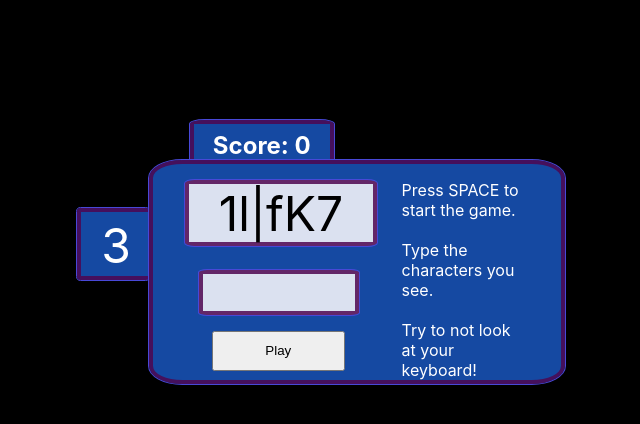
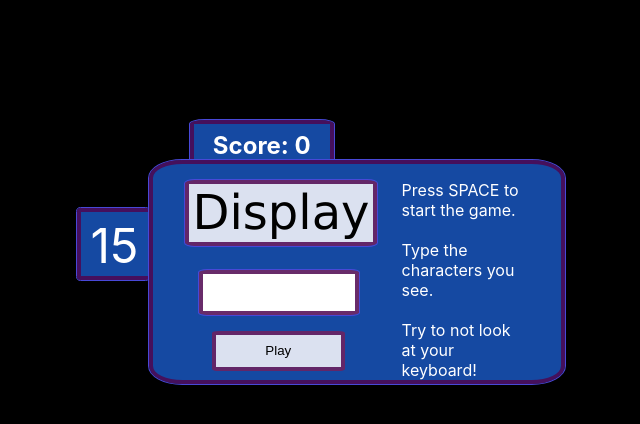
Before and after one commit to weskeiser/Typing-Game, a React (Create React App) app: page / in a window 1280 px wide. Shown: the top 424 px of the page, without its empty margins (3-643 px from the left). Built offline with nearby package versions, Linux system fonts and the light colour scheme.

Commit message:
progress backup

```diff
--- a/src/App.tsx
+++ b/src/App.tsx
@@ -14,15 +14,16 @@ import handleKeyPress from './functions/handleKeyPress';
 import characterDatabase from './database/characterDatabase';
 import WPM from './modules/WordsPerMinute.tsx/WordsPerMinute';
 import CurrentCharacter from './modules/CurrentCharacter/CurrentCharacter';
+import TaskControls from './modules/TaskControls/TaskControls';
 
 function App() {
   // States
   const [progress, setProgress] = useState(0);
-  const [displayText, setDisplayText] = useState('1l|fK7');
+  const [displayText, setDisplayText] = useState('Display');
   const [textInputValue, setTextInputValue] = useState('');
   const [textInputInactive, setTextInputInactive] = useState(true);
   const [taskLength, setTaskLength] = useState(4);
-  const [taskTimer, setTaskTimer] = useState(3);
+  const [taskTimer, setTaskTimer] = useState(15);
   const [timeRemaining, setTimeRemaining] = useState(taskTimer);
   const [intervalId, setIntervalId] = useState(0);
   const [gameStatus, setGameStatus] = useState('');
@@ -69,7 +70,7 @@ function App() {
         />
       </div>
       <div className="game__horizontal-modules">
-        <div className="horizontal-modules__vertical">
+        <div className="game__horizontal-modules--left">
           <Countdown timeRemaining={timeRemaining} />
           <CurrentCharacter currentCharacter={currentCharacter} />
         </div>
@@ -113,6 +114,9 @@ function App() {
             />
           </section>
         </div>
+        <div className="game__horizontal-modules--right">
+          {/* <TaskControls /> */}
+        </div>
       </div>
     </div>
   );
--- a/src/database/characterDatabase.tsx
+++ b/src/database/characterDatabase.tsx
@@ -1,4 +1,4 @@
 const characterDatabase =
-  '-_1!2@3#4$5%67&8*9(0)=+qQwWeErRtTyYuUiIoOpP\\|aAsSdDfFgGhHjJkKlL;:zZxXcCvVbBnNmM,<.>/?[]{}';
+  '-_1!2@3#4$5%67&8*9(0)=+qQwWeErRtTyYuUioOpP\\|aAsSdDfFgGhHjJkKlL;:zZxXcCvVbBnNmM,<.>/?[]{}';
 
 export default characterDatabase;
--- /dev/null
+++ b/src/modules/TaskControls/TaskControls.tsx
@@ -0,0 +1,10 @@
+const TaskControls = () => {
+  return (
+    <div className="game__task-controls">
+      <div className="game__task-controls__length">LN</div>
+      <div className="game__task-controls__duration">DR</div>
+    </div>
+  );
+};
+
+export default TaskControls;
--- a/src/styles/App.css
+++ b/src/styles/App.css
@@ -17,7 +17,8 @@ html {
 
 .game__current-character {
   font-size: 5em;
-  margin-left: 0.1em;
+  margin-left: -0.1em;
+  margin-top: 0.2em;
   color: #1bcb4c;
 }
 
@@ -69,7 +70,7 @@ html {
   position: fixed;
   margin-top: 10em;
   margin-left: 22.7em;
-  width: 5em;
+  width: 6em;
   -webkit-transition: margin-top 0.5s;
   transition: margin-top 0.5s;
   z-index: -1;
@@ -117,13 +118,13 @@ html {
   height: 1.2em;
   width: 4em;
   font-size: 3em;
+  font-family: 'Lucida Sans', 'Lucida Sans Regular', 'Lucida Grande', 'Lucida Sans Unicode', Geneva, Verdana, sans-serif;
   text-align: center;
   padding-bottom: 1.2em;
 }
 
 .game__input {
   font-size: 2em;
-  background-color: #dbe1f0;
   border: 4px solid rgba(78, 6, 81, 0.851);
   outline: 1px solid #4848d7;
   width: 5em;
@@ -138,5 +139,19 @@ html {
   width: 10em;
   height: 3em;
   margin-left: 2em;
+  border: 4px solid rgba(78, 6, 81, 0.851);
+  border-radius: 5%;
+  background-color: #dbe1f0;
+}
+
+.game__task-controls {
+  margin-top: 5em;
+  width: 3.5em;
+  height: 6em;
+  border-radius: 5%;
+  border: 4px solid rgba(78, 6, 81, 0.851);
+  border-left: none;
+  outline: 1px solid #4848d7;
+  background-color: #1549a2;
 }
 /*# sourceMappingURL=App.css.map */
--- a/src/styles/App.scss
+++ b/src/styles/App.scss
@@ -23,10 +23,13 @@ html {
 .game {
   margin-left: 5em;
   color: #ffff;
+  // width: 100%;
+  // height: 100vh;
 
   &__current-character {
     font-size: 5em;
-    margin-left: 0.1em;
+    margin-left: -0.1em;
+    margin-top: 0.2em;
     color: rgb(27, 203, 76);
 
     &--wrong {
@@ -75,7 +78,7 @@ html {
       position: fixed;
       margin-top: 10em;
       margin-left: $countdown-width + $countdown-padding-left + 21em;
-      width: 5em;
+      width: 6em;
       transition: margin-top 0.5s;
       z-index: -1;
 
@@ -122,6 +125,8 @@ html {
       height: 1.2em;
       width: 4em;
       font-size: 3em;
+      font-family: 'Lucida Sans', 'Lucida Sans Regular', 'Lucida Grande',
+        'Lucida Sans Unicode', Geneva, Verdana, sans-serif;
       text-align: center;
       padding-bottom: 1.2em;
     }
@@ -129,7 +134,7 @@ html {
 
   &__input {
     font-size: 2em;
-    background-color: $display-background;
+    // background-color: $display-background;
     border: $game-border;
     outline: $game-outline;
     width: 5em;
@@ -144,5 +149,19 @@ html {
     width: 10em;
     height: 3em;
     margin-left: 2em;
+    border: $game-border;
+    border-radius: 5%;
+    background-color: $display-background;
+  }
+
+  &__task-controls {
+    margin-top: 5em;
+    width: 3.5em;
+    height: 6em;
+    border-radius: 5%;
+    border: $game-border;
+    border-left: none;
+    outline: $game-outline;
+    background-color: $game-background;
   }
 }
```
Also changed, not shown: src/modules/Test/Test.tsx (added), 1 other file (tests, documents, lock files or other folders).
